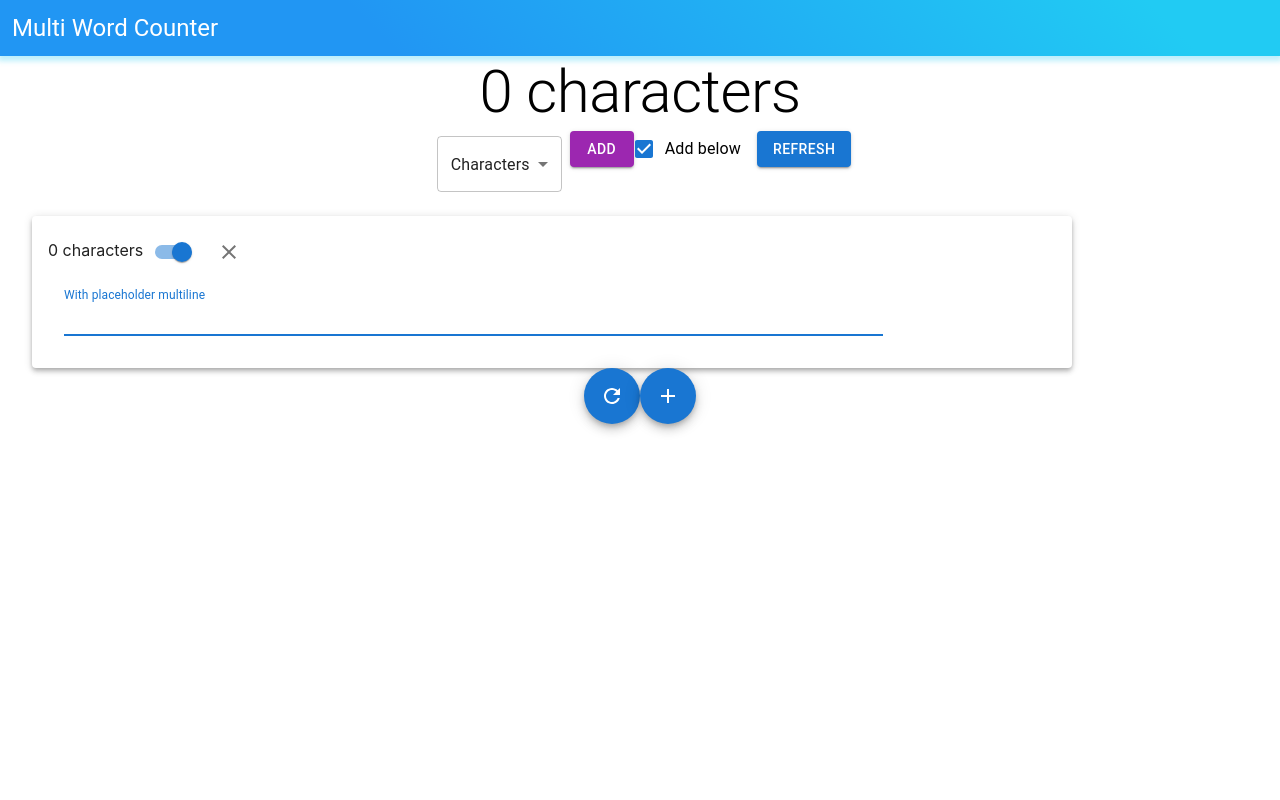
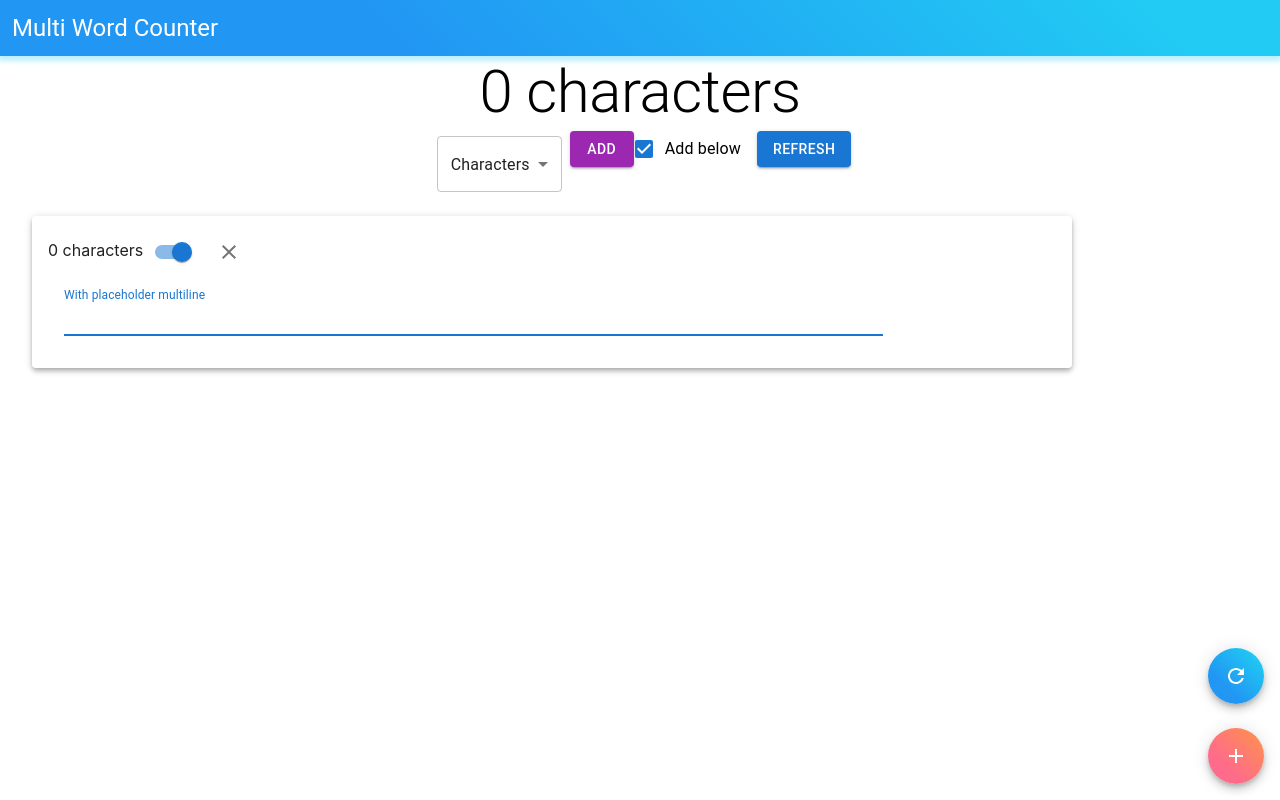
Before and after one commit to m0tl1ya/multi-word-counter-2022, a React (Create React App) app: page / in a window 1280 px wide. Built offline with nearby package versions, Linux system fonts and the light colour scheme.

Commit message:
style floating buttons

```diff
--- a/src/components/CountingZone.tsx
+++ b/src/components/CountingZone.tsx
@@ -4,10 +4,27 @@ import { useRecoilValue } from "recoil";
 import Fab from '@mui/material/Fab';
 import AddIcon from '@mui/icons-material/Add';
 import RefreshIcon from '@mui/icons-material/Refresh';
+import { createTheme } from '@mui/material';
 
 import WordCounter from './WordCounter'
 import { wordCounterListState } from "../state/counterState";
 import { useWordCounterList } from "../state/counterState";
+
+const theme = createTheme();
+const styleAddButton = {
+  position: 'fixed',
+  background: 'linear-gradient(45deg, #FE6B8B 30%, #FF8E53 90%)',
+  bottom: theme.spacing(2),
+  right: theme.spacing(2),
+}
+
+const styleRefreshButton = {
+  color: 'white',
+    background: 'linear-gradient(45deg, #2196f3 30%, #21cbf3 90%)',
+    position: 'fixed',
+    bottom: theme.spacing(12),
+    right: theme.spacing(2),
+}
 
 const CountingZone: React.FC = () => {
   const wordCounters = useRecoilValue(wordCounterListState);
@@ -33,16 +50,16 @@ const CountingZone: React.FC = () => {
       <Fab
         color="primary"
         aria-label="Refresh"
-        // className={classes.refreshButton}
         onClick={clearAll}
+        sx={styleRefreshButton}
       >
         <RefreshIcon />
       </Fab>
       <Fab
         color="primary"
         aria-label="Add"
-        // className={classes.addButton}
         onClick={addItem}
+        sx={styleAddButton}
       >
         <AddIcon />
       </Fab>
```
